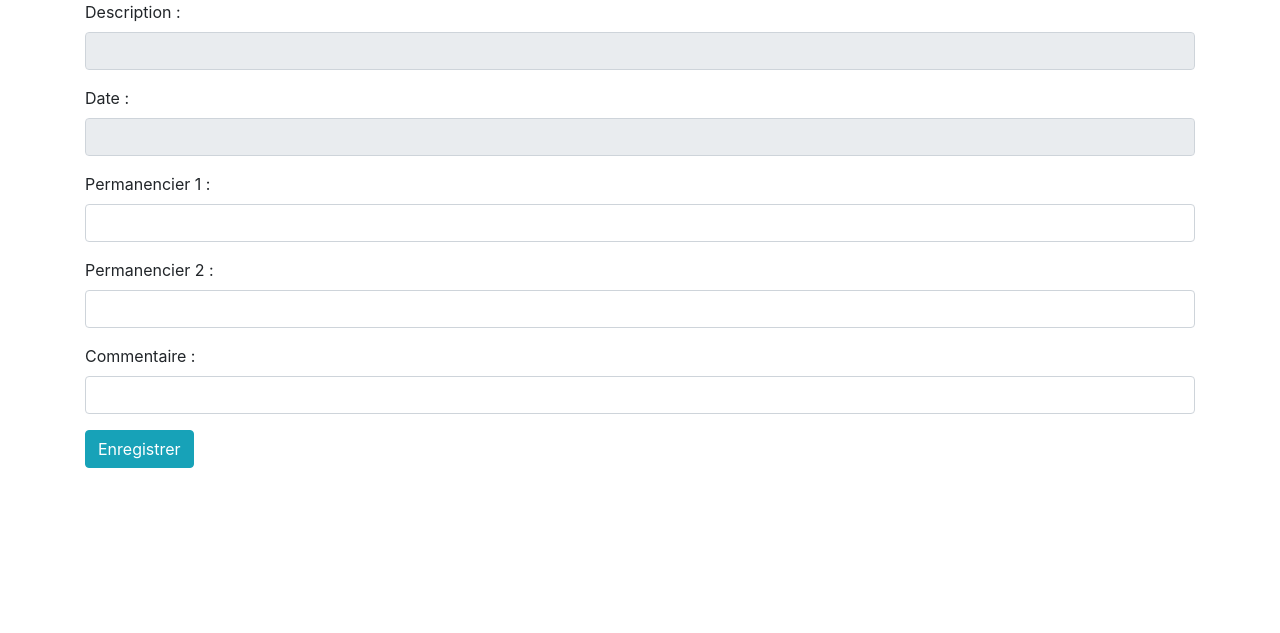
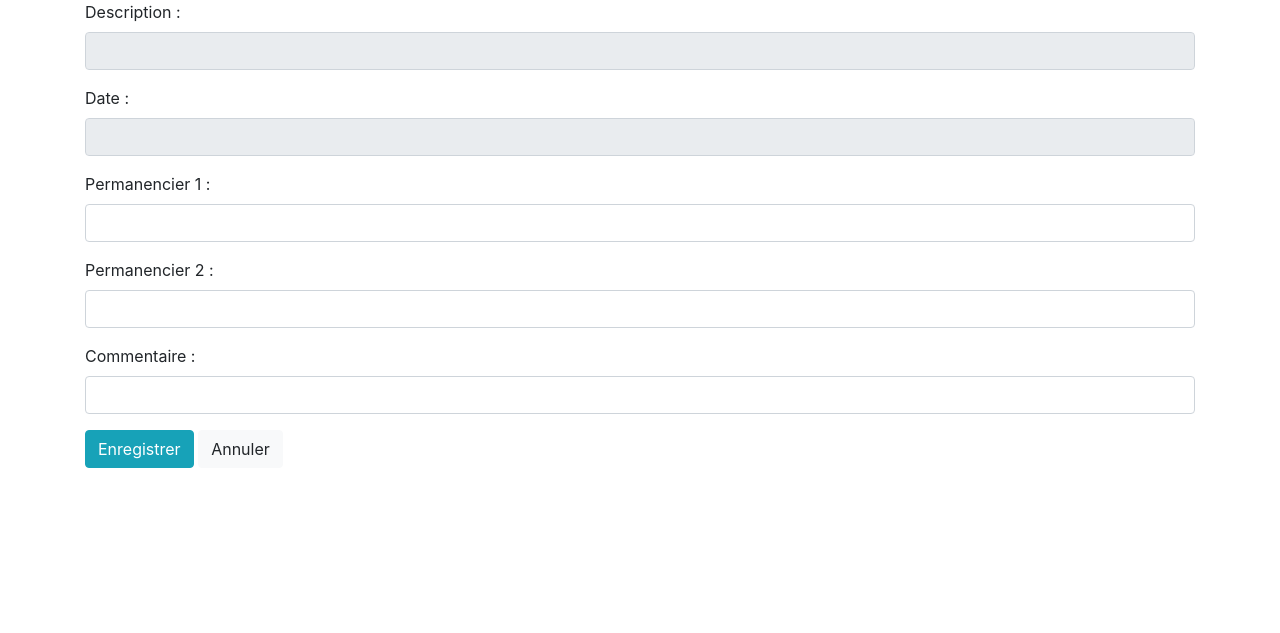
Before and after one commit to Jojo144/tableau-des-permanences, a Django app: template permanences/templates/permanences/details.html in a window 1280 px wide. Shown: the top 633 px of the page. Run offline with Django 3.2, Linux system fonts and the light colour scheme; the template is opened without the code that fills it: values that come from a table or form of the project are taken from there, others are empty; some libraries are stand-ins or nearby versions.

Commit message:
Ajoute un bouton 'Annuler'

```diff
--- a/permanences/templates/permanences/details.html
+++ b/permanences/templates/permanences/details.html
@@ -30,6 +30,7 @@
 		</div>
 		{% endfor %}
 		<button type="submit" class="btn btn-info">Enregistrer</button>
+		<a class="btn btn-light" href="{% url 'index' %}" role="button">Annuler</a>
 	    </form>
 	</div>
 	<script src="{% static "permanences/jquery-3.2.1.min.js" %}"></script>
```
